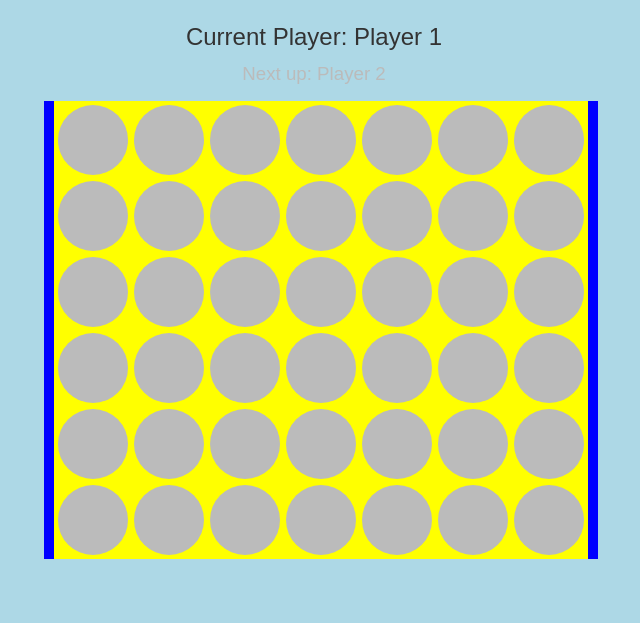
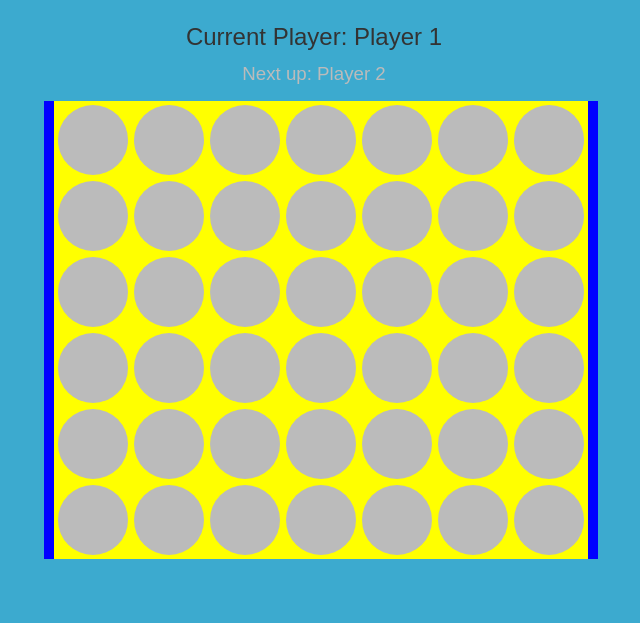
Before and after one commit to TJANGEL/connect_4, a plain HTML site: page index.html in a window 1280 px wide. Shown: the part 110-733 px from the top of the page, without its empty margins (326-966 px from the left). Drawn offline with nearby package versions, Linux system fonts and the light colour scheme.

Commit message:
updated styling

```diff
--- a/css/style.css
+++ b/css/style.css
@@ -2,7 +2,7 @@ body {
   font-family: Arial, Helvetica, sans-serif;
   padding: 0;
   margin: 0;
-  background: lightblue;
+  background: rgb(60, 170, 207);
 }
 
 .title {
--- a/js/vars.js
+++ b/js/vars.js
@@ -1,4 +1,3 @@
-// Create variables.
 var Game = {};
 
 // Global game config
@@ -8,8 +7,6 @@ Game.config = {
   drawMsg: 'This game is a draw.',
   winMsg: 'The winner is: ',
   countToWin: 4,
-
-  // note: board dimensions are zero-indexed
   boardLength: 6,
   boardHeight: 5
 };
```
